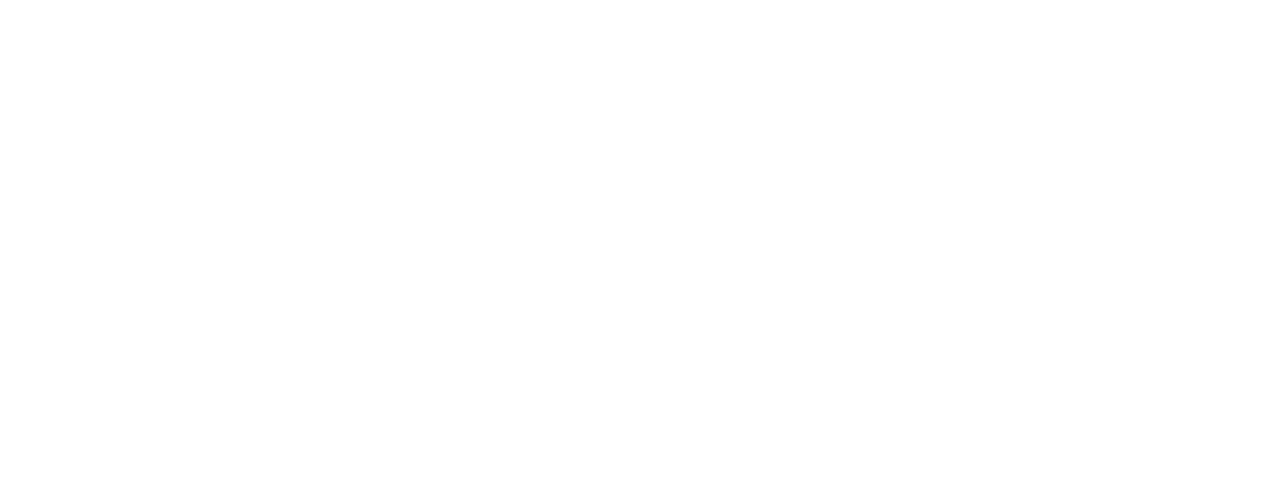
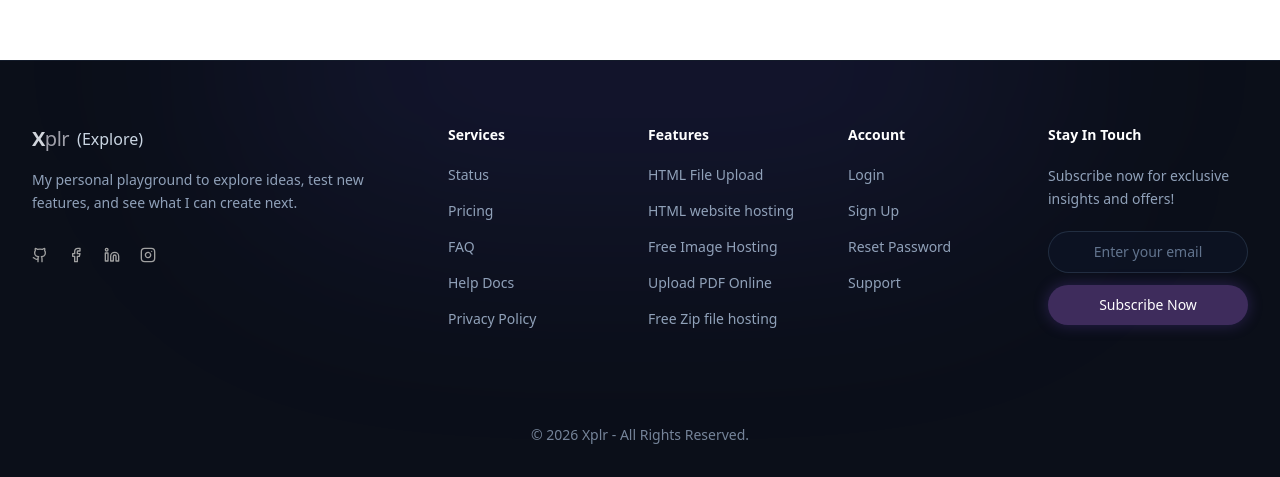
Before and after one commit to PiemEscy/xplr, a Next.js app: page / in a window 1280 px wide. Shown: the part 805-1282 px from the top of the page. Before the commit the page ends 865 px from the top, so only its background shows below. Built offline with nearby package versions, Linux system fonts and the light colour scheme.

Commit message:
Footer setup | Minor UI enhancements (change color pallete)

```diff
--- a/app/globals.css
+++ b/app/globals.css
@@ -25,7 +25,7 @@
     }
 
     .app-text-theme-secondary-color {
-        @apply text-zinc-600 dark:text-zinc-400;
+        @apply text-slate-600 dark:text-slate-400;
     }
 
     .app-text-theme-color-mirror {
@@ -34,10 +34,6 @@
 
     .app-text-theme-secondary-color-mirror {
         @apply dark:text-zinc-800 text-zinc-400;
-    }
-
-    .app-text-theme-color-partner {
-        @apply text-yellow-800 dark:text-yellow-600;
     }
 
     .app-border-theme-color {
@@ -52,6 +48,9 @@
         @apply disabled:pointer-events-none disabled:opacity-50 bg-zinc-900 dark:bg-zinc-50 text-zinc-50 dark:text-zinc-900 hover:bg-zinc-900/90 dark:hover:bg-zinc-50/90;
     }
 
+    .app-button-theme-color {
+        @apply bg-[#3E2C5C] hover:bg-purple-500 text-white;
+    }
 
     .app-button-main-style {
       @apply inline-flex items-center justify-center whitespace-nowrap rounded-md text-sm font-medium ring-offset-white transition-colors focus-visible:outline-none focus-visible:ring-2 focus-visible:ring-zinc-950 focus-visible:ring-offset-2 h-10 w-full cursor-pointer disabled:pointer-events-none disabled:opacity-50 bg-zinc-900 dark:bg-gray-400 text-zinc-50 dark:text-zinc-900 hover:bg-zinc-900/90 dark:hover:bg-zinc-50/90;
@@ -64,7 +63,6 @@
     .app-default-input-style {
       @apply flex h-10 w-full rounded-md border border-zinc-400 dark:border-zinc-800 bg-white px-3 py-2 pl-10 text-sm ring-offset-zinc-400 placeholder:text-zinc-500 disabled:cursor-not-allowed disabled:opacity-50 dark:bg-zinc-950 dark:ring-offset-zinc-950 dark:placeholder:text-zinc-400 transition-colors;
     }
-
     .app-default-font-size {
         @apply text-xs sm:text-xs md:text-sm lg:text-sm;
     }
--- a/components/layout/DefaultLayout.tsx
+++ b/components/layout/DefaultLayout.tsx
@@ -1,6 +1,7 @@
 
+import { ReactNode } from "react";
 import TopNavBarSection from "../sections/TopNavBarSection";
-import { ReactNode } from "react";
+import FooterSection from "../sections/FooterSection";
 
 type DefaultLayoutProps = {
     mainContent?: ReactNode;
@@ -21,6 +22,8 @@
                 </div>
 
             </div>
+
+            <FooterSection />
         </>
     );
 }
--- /dev/null
+++ b/components/sections/FooterSection.tsx
@@ -0,0 +1,162 @@
+import React from "react";
+import { Github, Facebook, Linkedin, Instagram } from "lucide-react";
+import SkeletonLineComponent from "../common/SkeletonLineComponent";
+
+const icons = {
+    github: Github,
+    linkedin: Linkedin,
+    facebook: Facebook,
+    instagram: Instagram,
+} as const;
+
+type Platform = keyof typeof icons;
+
+type SocialLink = {
+    platform: Platform;
+    link: string;
+};
+
+type SocialLinkComponentProps = {
+    className?: string;
+    loading?: boolean;
+};
+
+export default function FooterSection({
+    className = "",
+    loading = false,
+}: SocialLinkComponentProps) {
+
+    const socialLinks: SocialLink[] = [
+        { platform: "github", link: "https://github.com/PiemEscy" },
+        { platform: "facebook", link: "https://www.facebook.com/paolomiguel.cuento.1" },
+        { platform: "linkedin", link: "https://www.linkedin.com/in/paolo-miguel-cuento-389635245/" },
+        { platform: "instagram", link: "https://www.instagram.com/paolo.cuento/" },
+    ];
+
+  return (
+    <footer className="bg-[#0B0F19] text-slate-300 relative overflow-hidden font-sans border-t border-slate-800/50">
+      {/* Optional Top subtle glow overlay */}
+      <div className="absolute top-0 left-1/2 -translate-x-1/2 w-full max-w-[800px] h-[300px] bg-indigo-500/10 blur-[120px] rounded-full pointer-events-none -translate-y-1/2" />
+
+      <div className="max-w-7xl mx-auto px-4 sm:px-6 lg:px-8 pt-16 pb-8 relative z-10">
+        <div className="grid grid-cols-1 md:grid-cols-2 lg:grid-cols-12 gap-8 md:gap-12 lg:gap-8">
+
+          {/* Brand & Description */}
+          <div className="lg:col-span-4 lg:pr-8">
+            <div className="flex items-center gap-2 mb-4">
+                <div className="flex items-center">
+                    <span className="app-default-font-size-h3 font-bold text-gray-300 tracking-tight">X</span>
+                    <span className="app-default-font-size-h3 font-medium text-zinc-400 tracking-tight">plr</span>
+                </div>
+                (Explore)
+            </div>
+
+            <p className="text-sm text-slate-400 leading-relaxed max-w-sm">
+              My personal playground to explore ideas, test new features, and see what I can create next.
+            </p>
+
+            {/* Social Icons */}
+            <div className="flex items-center gap-5 mt-8 text-slate-400">
+                {loading
+                    ? // Skeleton placeholders
+                    socialLinks.map((_, i) => (
+                        <SkeletonLineComponent
+                            key={i}
+                            variant="circle"
+                            className="w-4 h-4"
+                        />
+                    ))
+                    : // Dynamically render links
+                    socialLinks.map(({ platform, link }, i) => {
+                        const Icon = icons[platform];
+                        return (
+                            <a
+                                key={i}
+                                href={link}
+                                target="_blank"
+                                rel="noopener noreferrer"
+                                className=" text-neutral-400 hover:text-blue-600 transition"
+                            >
+                                <Icon className="w-4 h-4" />
+                            </a>
+                        );
+                    })}
+            </div>
+          </div>
+
+          {/* Links Section Wrapper */}
+          <div className="lg:col-span-8 flex flex-col sm:flex-row flex-wrap lg:flex-nowrap justify-between gap-10 lg:gap-8">
+
+            {/* Services */}
+            <div className="flex-1 min-w-[140px]">
+              <h3 className="text-sm font-semibold text-white mb-5">Services</h3>
+              <ul className="space-y-4">
+                <li><a href="#" className="text-sm text-slate-400 hover:text-white hover:underline transition-colors block">Status</a></li>
+                <li><a href="#" className="text-sm text-slate-400 hover:text-white hover:underline transition-colors block">Pricing</a></li>
+                <li><a href="#" className="text-sm text-slate-400 hover:text-white hover:underline transition-colors block">FAQ</a></li>
+                <li><a href="#" className="text-sm text-slate-400 hover:text-white hover:underline transition-colors block">Help Docs</a></li>
+                <li><a href="#" className="text-sm text-slate-400 hover:text-white hover:underline transition-colors block">Privacy Policy</a></li>
+              </ul>
+            </div>
+
+            {/* Features */}
+            <div className="flex-1 min-w-[150px]">
+              <h3 className="text-sm font-semibold text-white mb-5">Features</h3>
+              <ul className="space-y-4">
+                <li><a href="#" className="text-sm text-slate-400 hover:text-white hover:underline transition-colors block">HTML File Upload</a></li>
+                <li><a href="#" className="text-sm text-slate-400 hover:text-white hover:underline transition-colors block">HTML website hosting</a></li>
+                <li><a href="#" className="text-sm text-slate-400 hover:text-white hover:underline transition-colors block">Free Image Hosting</a></li>
+                <li><a href="#" className="text-sm text-slate-400 hover:text-white hover:underline transition-colors block">Upload PDF Online</a></li>
+                <li><a href="#" className="text-sm text-slate-400 hover:text-white hover:underline transition-colors block">Free Zip file hosting</a></li>
+              </ul>
+            </div>
+
+            {/* Account */}
+            <div className="flex-1 min-w-[120px]">
+              <h3 className="text-sm font-semibold text-white mb-5">Account</h3>
+              <ul className="space-y-4">
+                <li><a href="#" className="text-sm text-slate-400 hover:text-white hover:underline transition-colors block">Login</a></li>
+                <li><a href="#" className="text-sm text-slate-400 hover:text-white hover:underline transition-colors block">Sign Up</a></li>
+                <li><a href="#" className="text-sm text-slate-400 hover:text-white hover:underline transition-colors block">Reset Password</a></li>
+                <li><a href="#" className="text-sm text-slate-400 hover:text-white hover:underline transition-colors block">Support</a></li>
+              </ul>
+            </div>
+
+            {/* Stay In Touch */}
+            <div className="flex-1 min-w-[200px] lg:max-w-[240px]">
+              <h3 className="text-sm font-semibold text-white mb-5">Stay In Touch</h3>
+              <p className="text-sm text-slate-400 mb-5 leading-relaxed">
+                Subscribe now for exclusive insights and offers!
+              </p>
+
+              <form className="flex flex-col gap-3" onSubmit={(e) => e.preventDefault()}>
+                <div className="relative">
+                  <input
+                    type="email"
+                    placeholder="Enter your email"
+                    className="w-full bg-slate-900/50 border border-slate-700/60 rounded-full py-2.5 px-5 text-sm text-white focus:outline-none focus:border-purple-500 focus:ring-1 focus:ring-purple-500 transition-all text-center placeholder:text-slate-500"
+                    required
+                  />
+                </div>
+                <button
+                  type="submit"
+                  className="w-full app-button-theme-color font-medium rounded-full py-2.5 text-sm transition-all shadow-[0_0_15px_rgba(139,92,246,0.25)] hover:shadow-[0_0_20px_rgba(139,92,246,0.4)] cursor-pointer"
+                >
+                  Subscribe Now
+                </button>
+              </form>
+            </div>
+
+          </div>
+        </div>
+
+        {/* Bottom Footer Section */}
+        <div className="mt-16 md:mt-24 text-center flex flex-col items-center">
+          <p className="text-xs sm:text-sm text-slate-400/80 font-medium">
+            &copy; 2026 Xplr - All Rights Reserved.
+          </p>
+        </div>
+      </div>
+    </footer>
+  );
+}
--- a/components/sections/TopNavBarSection.tsx
+++ b/components/sections/TopNavBarSection.tsx
@@ -95,7 +95,7 @@
         <div className="flex items-center gap-3">
             <Link
                 href="login"
-                className="group hidden sm:flex items-center rounded-md app-default-font-size font-medium ring-offset-white transition-colors p-2 cursor-pointer disabled:pointer-events-none disabled:opacity-50 bg-zinc-800 dark:bg-gray-400 text-zinc-50 dark:text-zinc-900 hover:bg-zinc-900/90 dark:hover:bg-zinc-50/90"
+                className="group hidden sm:flex items-center rounded-md app-default-font-size font-medium ring-offset-white transition-colors p-3 cursor-pointer disabled:pointer-events-none disabled:opacity-50 app-button-theme-color"
             >
                 Sign In
                 <ArrowRight className="ml-2 h-4 w-4 transition-transform group-hover:translate-x-1" />
```
Also changed, not shown: app/(auth)/login/page.tsx (+6 -2 lines).
